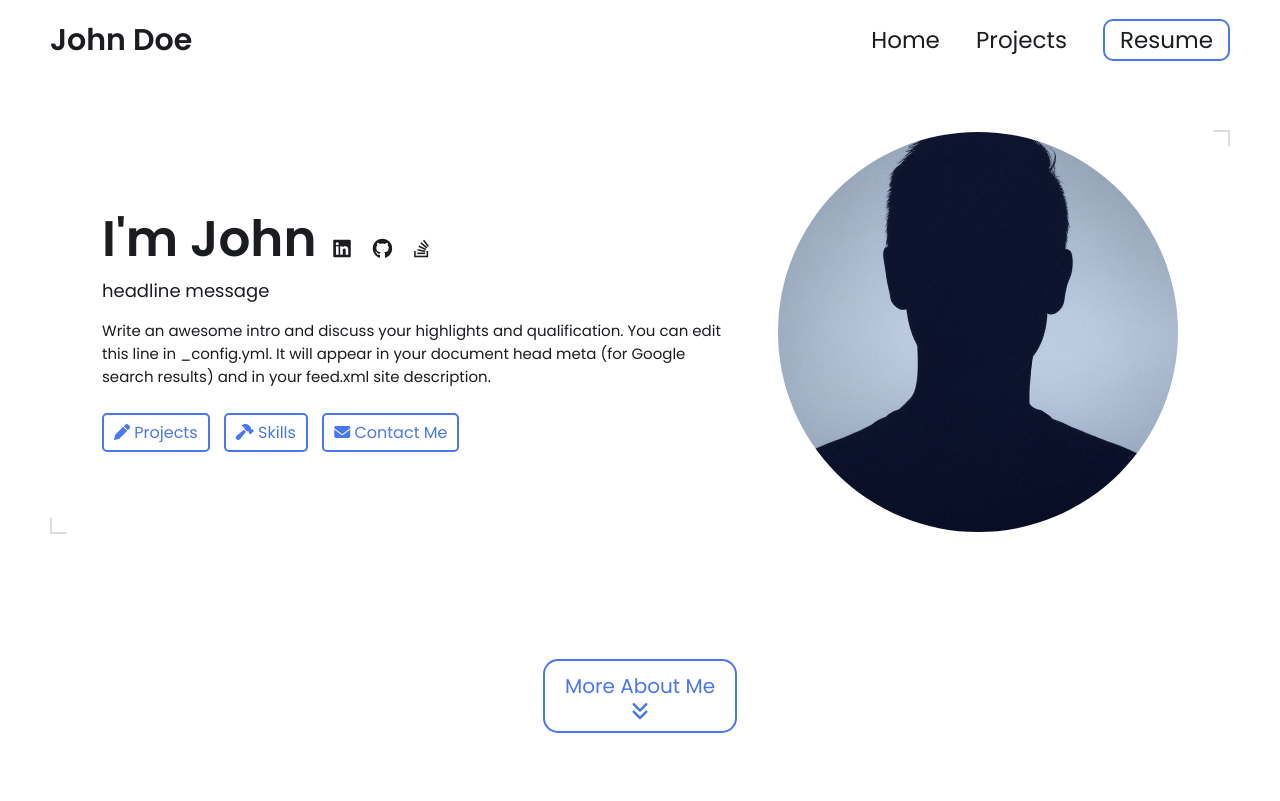
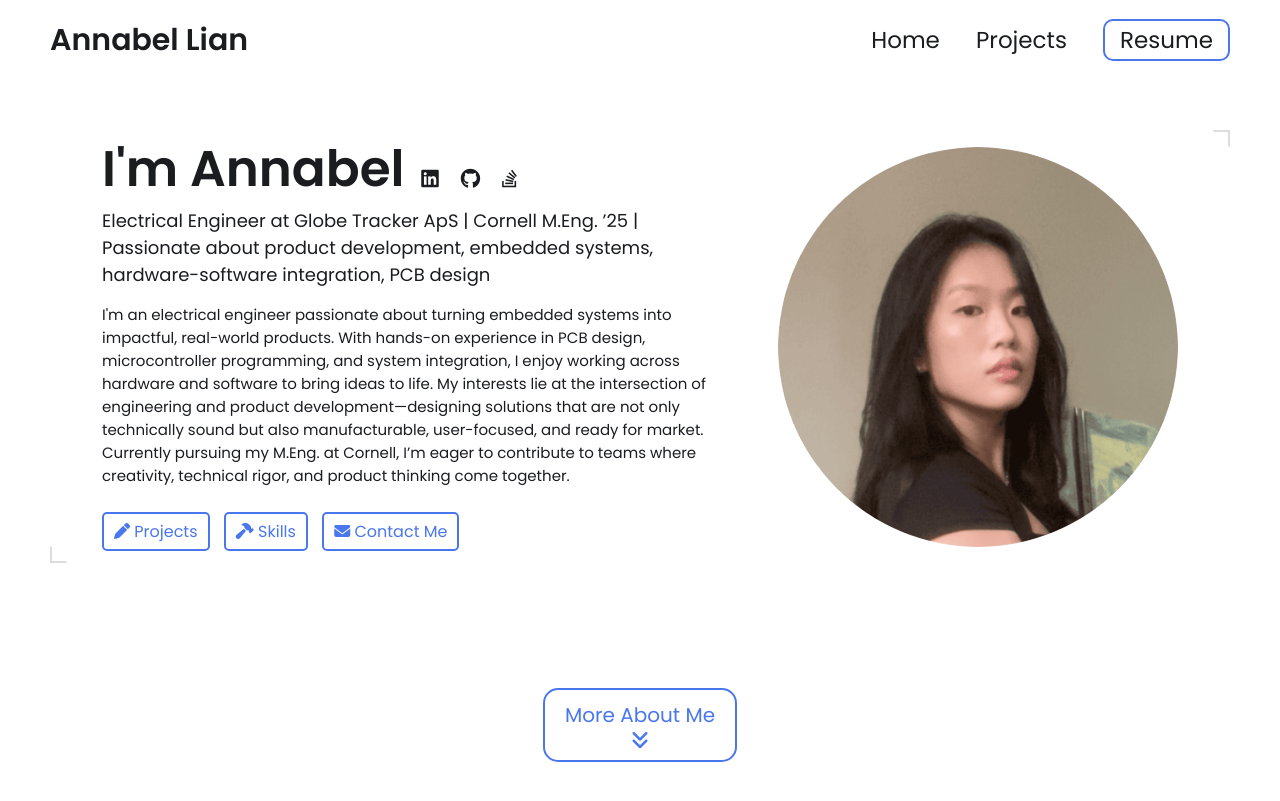
Before and after one commit to ayl48/ayl48.github.io, a Jekyll site: the page built from index.html, in a window 1280 px wide and 900 px high. Shown: the top 801 px of the window. Built offline with Jekyll 4.4.1, drawn with Linux system fonts in a browser that asks for light colours.

Commit message:
Front page

```diff
--- a/_config.yml
+++ b/_config.yml
@@ -7,20 +7,18 @@
 
 # Main Page Setup
 
-title: John Doe's Portfolio # This is what shows up in the tab of the browser
+title: Annabel's Portfolio # This is what shows up in the tab of the browser
 
 
 
 # Hero Section
-name: John Doe
-headline: headline message
+name: Annabel Lian
+headline: Electrical Engineer at Globe Tracker ApS | Cornell M.Eng. ’25 | Passionate about product development, embedded systems, hardware-software integration, PCB design
 description: >- # dont remove this line. this will ignore all new lines until the next section
-  Write an awesome intro and discuss your highlights and qualification. You can edit this
-  line in _config.yml. It will appear in your document head meta (for
-  Google search results) and in your feed.xml site description.
+  I'm an electrical engineer passionate about turning embedded systems into impactful, real-world products. With hands-on experience in PCB design, microcontroller programming, and system integration, I enjoy working across hardware and software to bring ideas to life. My interests lie at the intersection of engineering and product development—designing solutions that are not only technically sound but also manufacturable, user-focused, and ready for market. Currently pursuing my M.Eng. at Cornell, I’m eager to contribute to teams where creativity, technical rigor, and product thinking come together.
 
 # Place your profile image in /assets/images/profile-image/folder and edit the file name
-profile_image: ./assets/images/profile-image/avatar.jpeg
+profile_image: ./assets/images/profile-image/Profile.png
 
 
 # Link your resume
```
Also changed, not shown: assets/images/profile-image/Profile.png (added), 1 other file.
